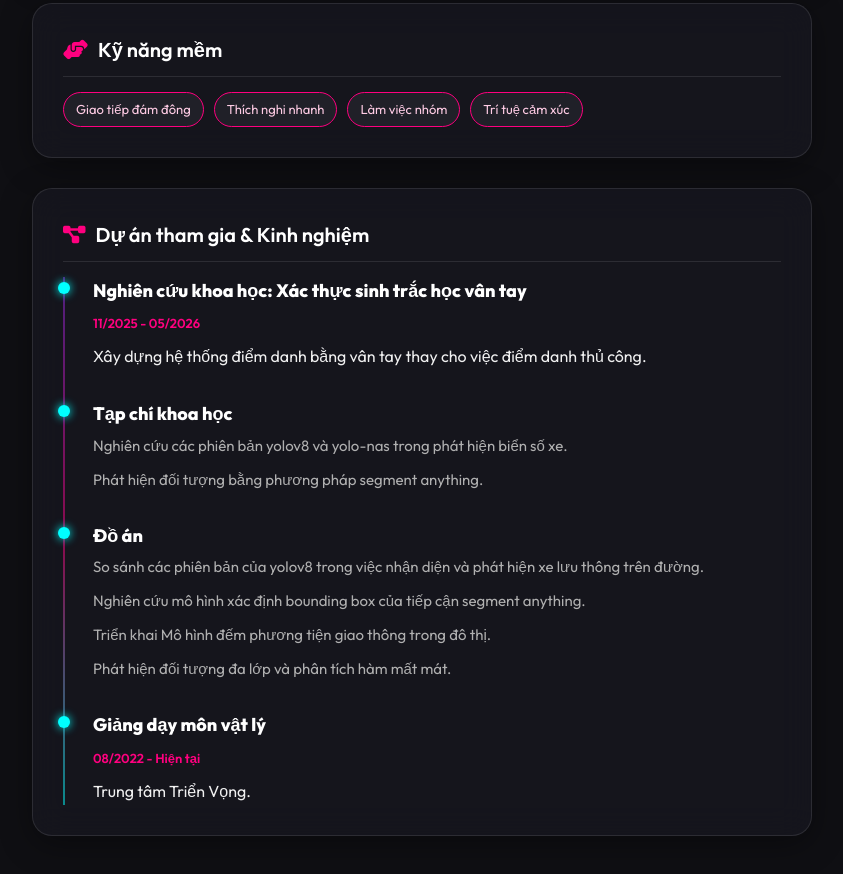
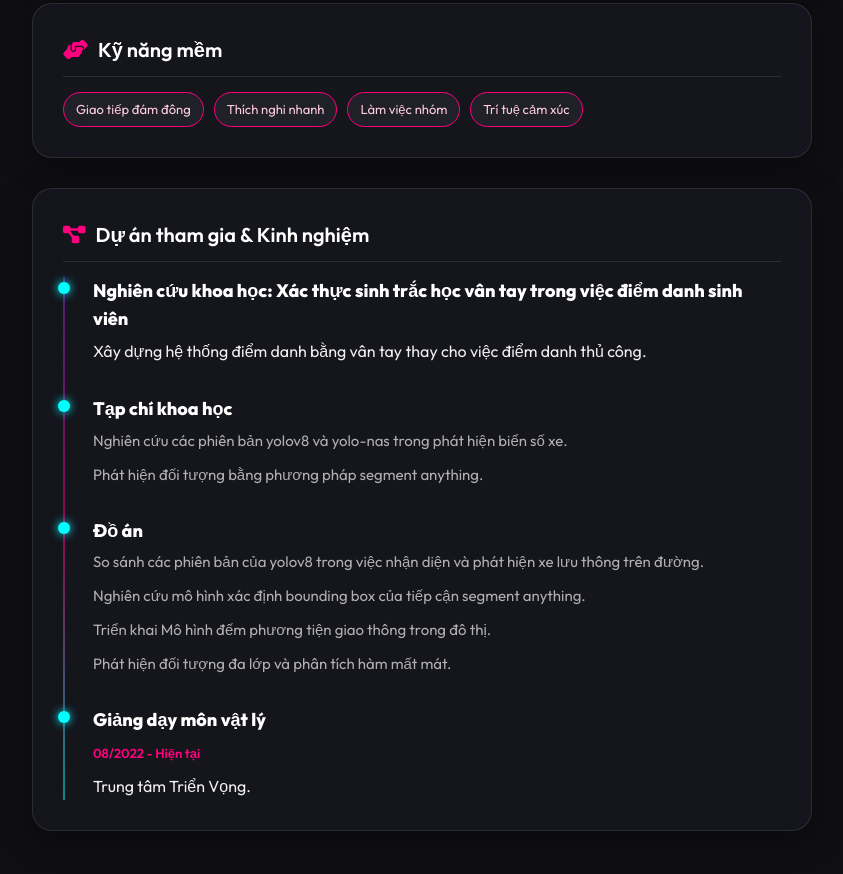
Before and after one commit to Phuc-0249/CV, a plain HTML site: page index.html in a window 1280 px wide. Shown: the part 1001-1875 px from the top of the page, without its empty margins (408-1251 px from the left). Drawn offline with Linux system fonts and the light colour scheme.

Commit message:
Thong tin CV

```diff
--- a/index.html
+++ b/index.html
@@ -128,8 +128,7 @@
                 <div class="timeline">
                     <div class="timeline-item">
                         <div class="timeline-dot"></div>
-                        <h4>Nghiên cứu khoa học: Xác thực sinh trắc học vân tay</h4>
-                        <span class="date">11/2025 - 05/2026</span>
+                        <h4>Nghiên cứu khoa học: Xác thực sinh trắc học vân tay trong việc điểm danh sinh viên</h4>
                         <p>Xây dựng hệ thống điểm danh bằng vân tay thay cho việc điểm danh thủ công.</p>
                     </div>
 
```
